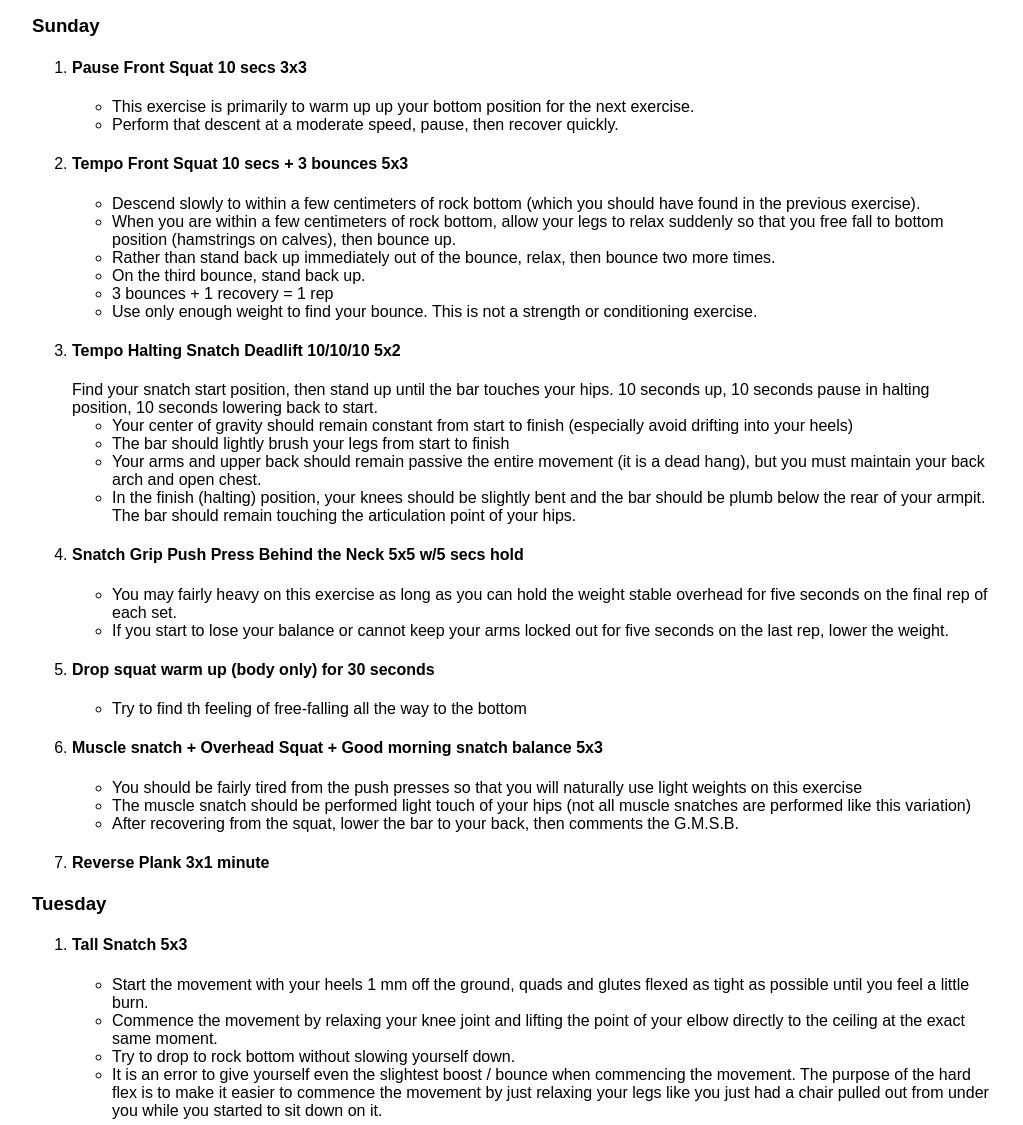
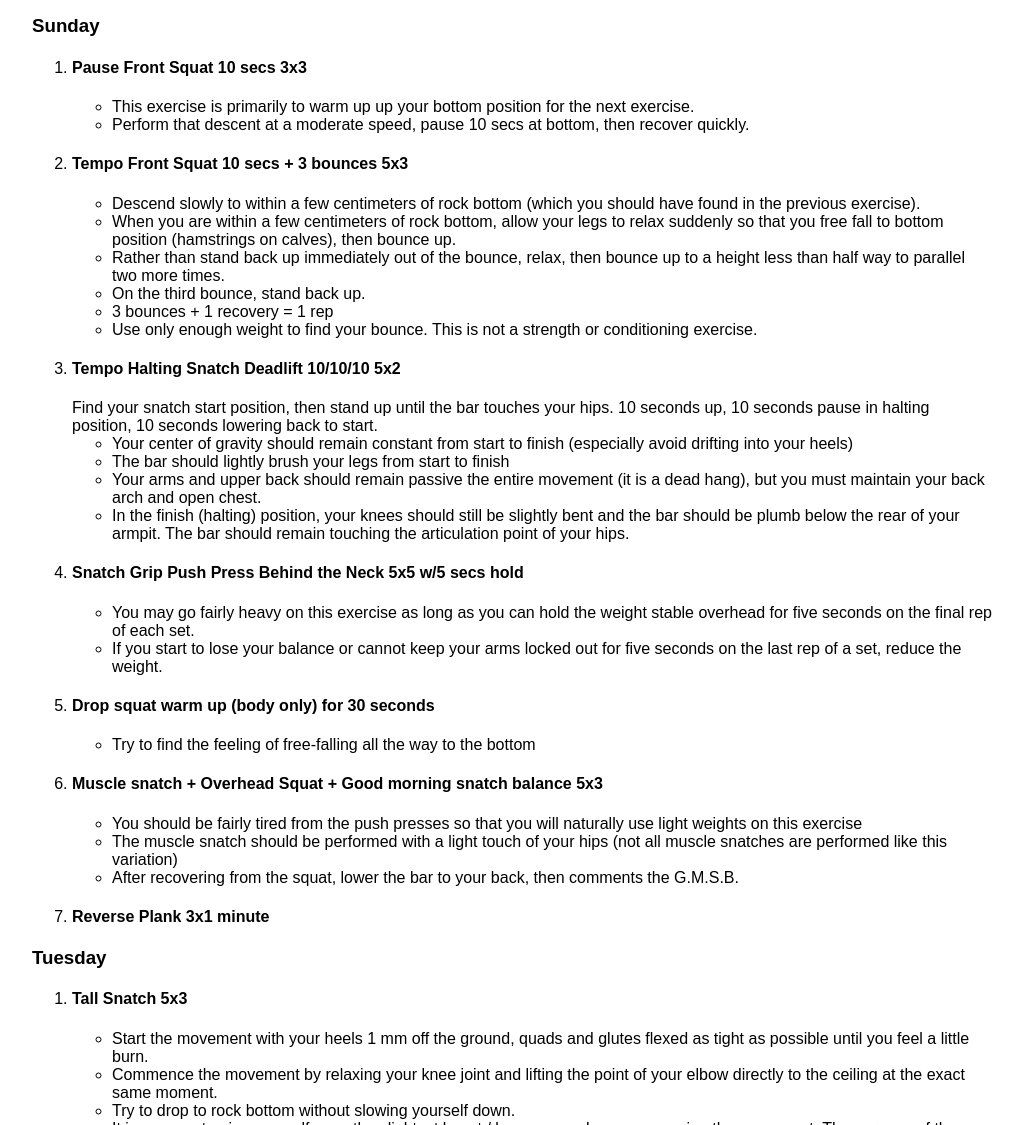
Before and after one commit to marshallr12/nuweightlifting, a website: page src/2023/fall/3.html in a window 1280 px wide. Shown: the part 175-1300 px from the top of the page, without its empty margins (128-1151 px from the left). Drawn offline with Linux system fonts and the light colour scheme.

Commit message:
Text edits

```diff
--- a/src/2023/fall/3.html
+++ b/src/2023/fall/3.html
@@ -46,7 +46,7 @@
                             up your bottom position for the next exercise.
                         </li>
                         <li>
-                            Perform that descent at a moderate speed, pause,
+                            Perform that descent at a moderate speed, pause 10 secs at bottom,
                             then recover quickly.
                         </li>
                     </ul>
@@ -66,7 +66,7 @@
                         </li>
                         <li>
                             Rather than stand back up immediately out of the bounce,
-                            relax, then bounce two more times.
+                            relax, then bounce up to a height less than half way to parallel two more times.
                         </li>
                         <li>
                             On the third bounce, stand back up.
@@ -91,7 +91,7 @@
                             movement (it is a dead hang), but you must maintain your back arch
                             and open chest.
                         </li>
-                        <li>In the finish (halting) position, your knees should be slightly bent and
+                        <li>In the finish (halting) position, your knees should still be slightly bent and
                             the bar should be plumb below the rear of your armpit. The bar should
                             remain touching the articulation point of your hips.
                         </li>
@@ -100,21 +100,19 @@
                 <li>
                     <h4>Snatch Grip Push Press Behind the Neck 5x5 w/5 secs hold</h4>
                     <ul>
-                        <li>You may fairly heavy on this exercise as long as you
+                        <li>You may go fairly heavy on this exercise as long as you
                             can hold the weight stable overhead for five seconds
                             on the final rep of each set.
                         </li>
                         <li>If you start to lose your balance or cannot keep your arms
-                            locked out for five seconds on the last rep, lower the weight.
+                            locked out for five seconds on the last rep of a set, reduce the weight.
                         </li>
                     </ul>
                 </li>
                 <li>
                     <h4>Drop squat warm up (body only) for 30 seconds</h4>
                     <ul>
-                        <li>Try to find th feeling of free-falling all the way to
-                            the bottom
-                        </li>
+                        <li>Try to find the feeling of free-falling all the way to the bottom</li>
                     </ul>
                 </li>
                 <li>
@@ -123,7 +121,7 @@
                         <li>You should be fairly tired from the push presses so that you
                             will naturally use light weights on this exercise
                         </li>
-                        <li>The muscle snatch should be performed light touch of your hips (not
+                        <li>The muscle snatch should be performed with a light touch of your hips (not
                             all muscle snatches are performed like this variation)
                         </li>
                         <li>After recovering from the squat, lower the bar to your back, then
@@ -151,11 +149,11 @@
                             at the exact same moment.
                         </li>
                         <li>Try to drop to rock bottom without slowing yourself down.</li>
-                        <li>It is an error to give yourself even the slightest boost / bounce
+                        <li>It is an error to give yourself even the slightest boost / bounce up
                             when commencing the movement. The purpose of the hard flex
                             is to make it easier to commence the movement by just relaxing your
-                            legs like you just had a chair pulled out from under you while
-                            you started to sit down on it.
+                            legs like someone secretly pulled a chair out from undernearth you when
+                            you started to sit down.
                         </li>
                     </ul>
                 </li>
@@ -210,7 +208,7 @@
                             "lift" the weight. It will, however, be more difficult to
                             stop yourself from going lower in the split.
                         </li>
-                        <li>Remember, gravity is a constant, so the speed that you move
+                        <li>Remember, gravity is a constant, so the speed that you need to move
                             your feet into the split remains the same regardless of the
                             amount of weight you put on your back. If you don't get your
                             feet into the proper split, it is usually because you mis-timed
```
